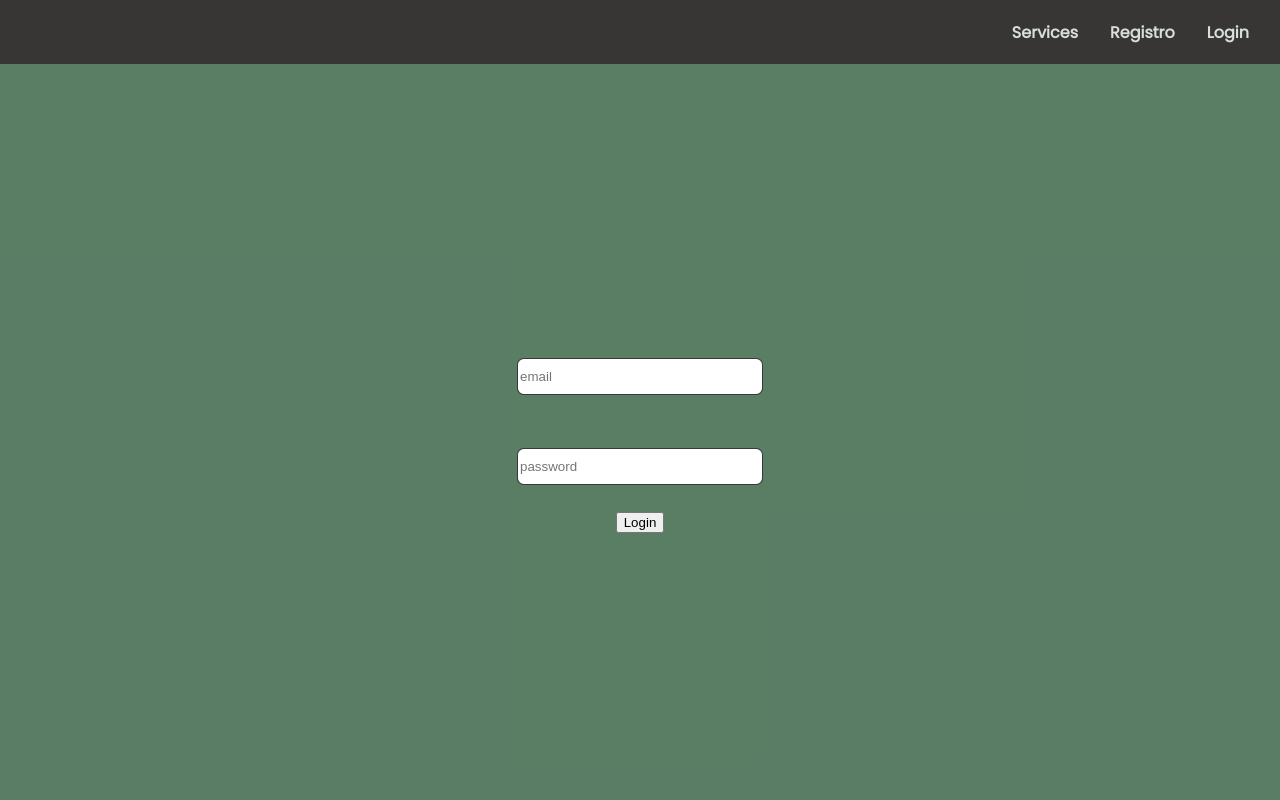
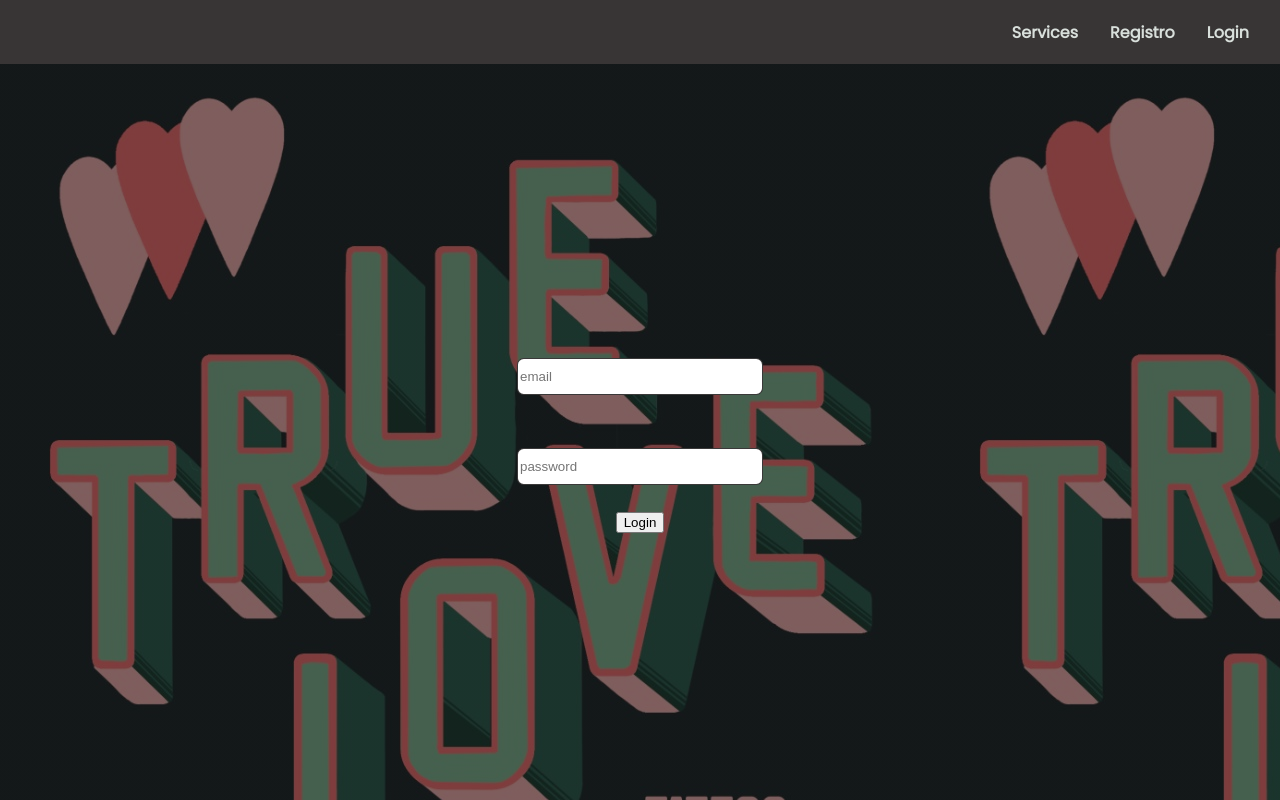
Before and after one commit to klauha/Tattoo-Studio-React, a React (Vite) app: page /login in a window 1280 px wide. Built offline with nearby package versions, Linux system fonts and the light colour scheme.

Commit message:
feat: add background img to login, register and services

```diff
--- a/src/common/Cards/Cards.css
+++ b/src/common/Cards/Cards.css
@@ -6,7 +6,6 @@
     border: 1px solid black;
     border-radius: 10px;
     background:  rgba(244, 236, 236, 0.887);
-
 }
 
 .card > h1 {
@@ -18,9 +17,9 @@
     width: 350px;
     aspect-ratio: 16/9;
     border-radius: 15px;
-    opacity: 0.5;
+    opacity: 1;
 }
 
 .card > img:hover {
-    opacity: 1;
+    opacity: 0.5;
 }
--- a/src/pages/Login/Login.css
+++ b/src/pages/Login/Login.css
@@ -1,10 +1,9 @@
 .loginDesign {
     min-height: 92vh;
     width: 100vw;
-
-    background-color: rgba(69, 112, 83, 0.887);
-
-
+    background-image: linear-gradient(rgba(0, 0, 0, 0.5), rgba(0, 0, 0, 0.5)), url("../../../img/logo-2018.jpg");
+    /* background-repeat: no-repeat;
+    background-size: cover; */
     display: flex;
     flex-direction: column ;
     justify-content: center;
--- a/src/pages/Profile/Profile.css
+++ b/src/pages/Profile/Profile.css
@@ -1,7 +1,7 @@
 .profileDesign {
   min-height: 92vh;
   width: 100vw;
-  background-color: rgba(244, 236, 236, 0.887);
+  background-image: linear-gradient(rgba(0, 0, 0, 0.5), rgba(0, 0, 0, 0.5)), url("../../../img/logo-2018.jpg");
   display: flex;
   flex-direction: row;
   justify-content: center;
--- a/src/pages/Register/Register.css
+++ b/src/pages/Register/Register.css
@@ -2,7 +2,8 @@
     min-height: 92vh;
     width: 100vw;
 
-    background-color: rgb(49, 163, 163);
+    background-image: linear-gradient(rgba(0, 0, 0, 0.5), rgba(0, 0, 0, 0.5)), url("../../../img/logo-2018.jpg");
+    ;
 
 
     display: flex;
--- a/src/pages/Register/Register.jsx
+++ b/src/pages/Register/Register.jsx
@@ -4,6 +4,7 @@ import { Input } from '../../common/Input/input'
 import './Register.css'
 import { useNavigate } from "react-router-dom";
 import { register } from '../../services/apiCalls';
+import { Header } from '../../common/Header/Header';
 
 export const Register = () => {
     // const [email, setEmail] = useState("")
@@ -42,6 +43,8 @@ export const Register = () => {
         ))
     }
     return (
+        <>
+        <Header />
         <div className='registerDesign'>
             <Input
                 className= "inputDesign"
@@ -61,5 +64,6 @@ export const Register = () => {
 
             <button onClick={registerMe}>Registrar</button>
         </div>
+        </>
     )
 }
```
